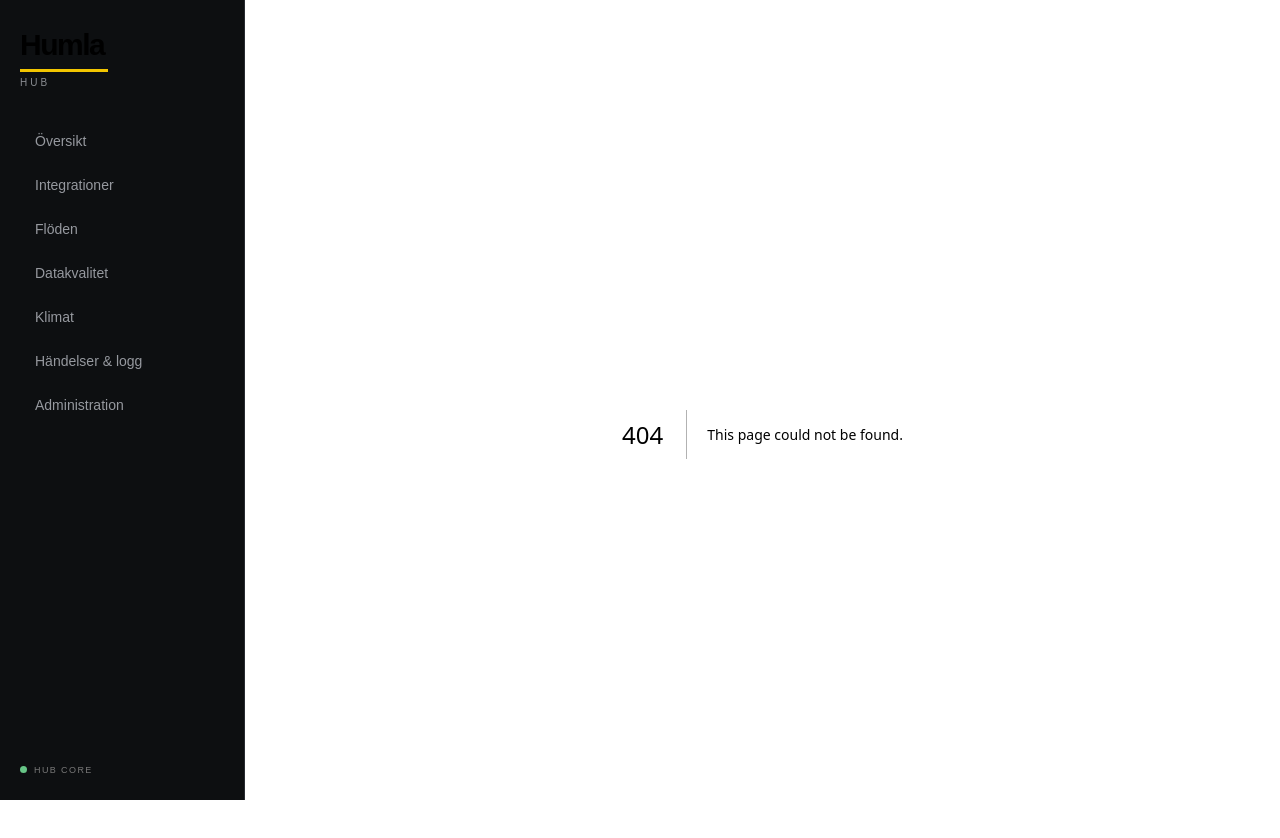
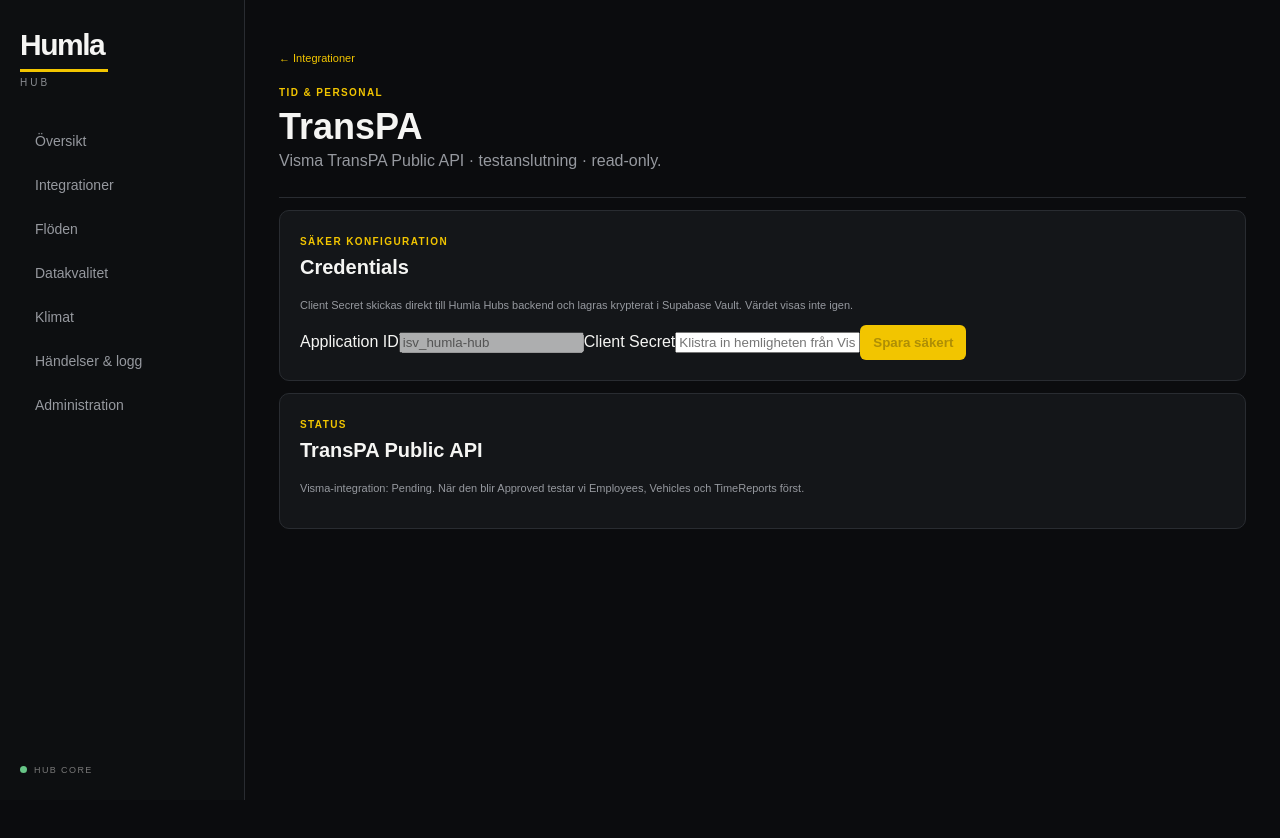
Before and after one commit to Mikeknutsson/Humla, a Next.js app: page /integrationer/transpa in a window 1280 px wide. Before the commit this address had no page. Shown: the top 838 px of the page. After the commit the page ends 800 px from the top, so only its background shows below. Built offline with nearby package versions, Linux system fonts and the light colour scheme.

Commit message:
Add secure TransPA credential setup

```diff
--- /dev/null
+++ b/src/app/integrationer/transpa/page.tsx
@@ -0,0 +1,9 @@
+"use client";
+import {useState} from "react";
+import Link from "next/link";
+import {createClient} from "@supabase/supabase-js";
+export default function Page(){
+ const [secret,setSecret]=useState(""),[busy,setBusy]=useState(false),[message,setMessage]=useState("");
+ async function save(){setBusy(true);setMessage("");try{const url=process.env.NEXT_PUBLIC_SUPABASE_URL,key=process.env.NEXT_PUBLIC_SUPABASE_PUBLISHABLE_KEY;if(!url||!key)throw new Error("Supabase-konfiguration saknas.");const s=createClient(url,key);const {data:{session}}=await s.auth.getSession();if(!session)throw new Error("Du behöver vara inloggad i Humla.");const r=await fetch(url+"/functions/v1/hub-credential-config",{method:"POST",headers:{"Content-Type":"application/json",Authorization:"Bearer "+session.access_token,apikey:key},body:JSON.stringify({client_id:"isv_humla-hub",client_secret:secret})});const j=await r.json();if(!r.ok)throw new Error(j.error||"Kunde inte spara.");setSecret("");setMessage("Credentials sparade säkert i Humla Hub.");}catch(e){setMessage(e instanceof Error?e.message:"Kunde inte spara.");}finally{setBusy(false);}}
+ return <><Link href="/integrationer" className="backlink">← Integrationer</Link><header className="topbar"><div><span className="eyebrow">TID & PERSONAL</span><h1>TransPA</h1><p>Visma TransPA Public API · testanslutning · read-only.</p></div></header><section className="section"><span className="label">SÄKER KONFIGURATION</span><h2>Credentials</h2><p className="mutedcopy">Client Secret skickas direkt till Humla Hubs backend och lagras krypterat i Supabase Vault. Värdet visas inte igen.</p><div className="credentialForm"><label>Application ID<input value="isv_humla-hub" disabled /></label><label>Client Secret<input type="password" autoComplete="new-password" value={secret} onChange={e=>setSecret(e.target.value)} placeholder="Klistra in hemligheten från Visma" /></label><button type="button" disabled={busy||secret.length<8} onClick={()=>void save()}>{busy?"Sparar…":"Spara säkert"}</button>{message&&<p>{message}</p>}</div></section><section className="section"><span className="label">STATUS</span><h2>TransPA Public API</h2><p className="mutedcopy">Visma-integration: Pending. När den blir Approved testar vi Employees, Vehicles och TimeReports först.</p></section></>;
+}
```
